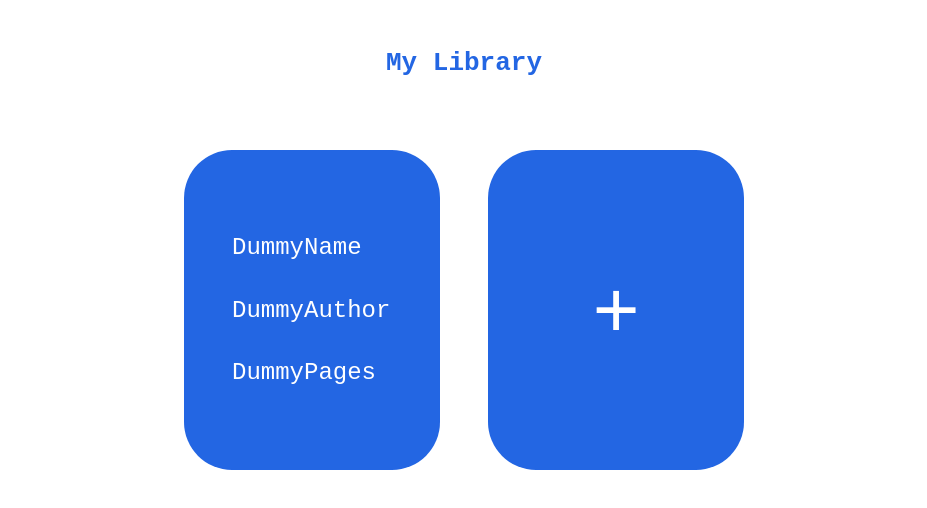
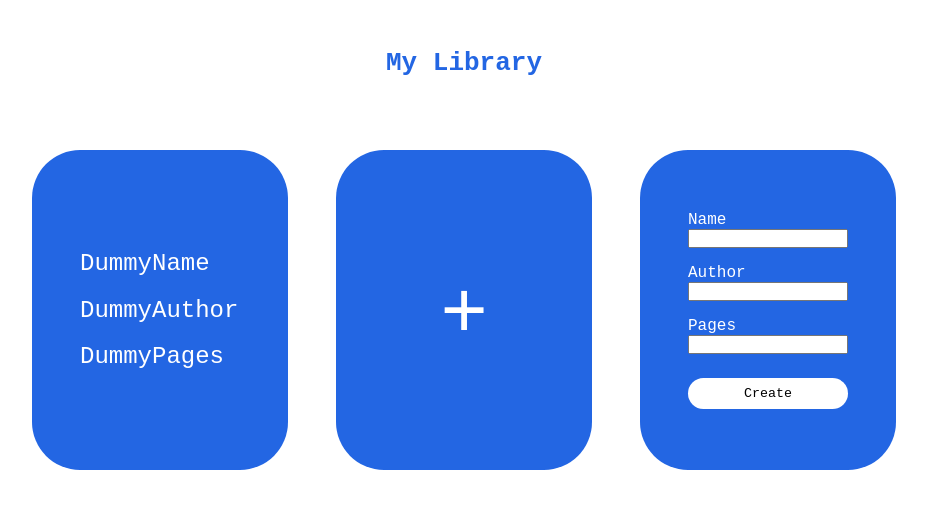
Before and after one commit to Khalidur34/odin-library, a plain HTML site: page index.html in a window 1280 px wide. Shown: the whole page, without its empty margins (176-1103 px from the left). Drawn offline with Linux system fonts and the light colour scheme.

Commit message:
functions createForm() and createFormDiv() implemented

```diff
--- a/index.html
+++ b/index.html
@@ -20,6 +20,25 @@
             <div class="card addButton">
                 <button>+</button>
             </div>
+            <div class="card form">
+                <form>
+                    <div>
+                        <label for="bookName">Name</label>
+                        <input type="text" name="bookName" id="bookName">
+                    </div>
+                    <div>
+                        <label for="authorName">Author</label>
+                        <input type="text" name="authorName" id="authorName">
+                    </div>
+                    <div>
+                        <label for="pageCount">Pages</label>
+                        <input type="text" name="pageCount" id="pageCount">
+                    </div>
+                    <div>
+                        <button type="submit">Create</button>
+                    </div>
+                </form>
+            </div>
         </div>
     </div>
 </body>
--- a/script.js
+++ b/script.js
@@ -1,4 +1,6 @@
 const myLibrary = [];
+const addButton = document.querySelector('.addButton');
+const books = document.querySelector('#books');
 
 function Book(name, author, pageCount) {
     this.name = name;
@@ -6,10 +8,44 @@ function Book(name, author, pageCount) {
     this.pageCount = pageCount;
 }
 
+function createForm() {
+    const form = document.createElement('form');
+    const name = createFormDiv("bookName", "Name", "text");
+    const author = createFormDiv("authorName", "Author", "text");
+    const pageCount = createFormDiv("pageCount", "Pages", "number");
+
+    form.appendChild(name);
+    form.appendChild(author);
+    form.appendChild(pageCount);
+
+    return form;
+}
+
 function addBookToLibrary(name, author, pageCount) {
     let book = new Book(name, author, pageCount);
     myLibrary.push(book);
 }
 
-addBookToLibrary("book", "khalid", 100);
-console.log(myLibrary);
+addButton.addEventListener('click', function() {
+    console.log("Button was Clicked");
+});
+
+function createFormDiv(id, labelName, inputType) {
+    const formDiv = document.createElement('div');
+
+    const label = document.createElement('label');
+    label.setAttribute("for", id);
+    label.textContent = labelName;
+
+    const input = document.createElement('input');
+    input.setAttribute("type", inputType);
+    input.setAttribute("name", id);
+    input.setAttribute("id", id);
+
+    formDiv.appendChild(label);
+    formDiv.appendChild(input);
+
+    return formDiv;
+}
+
+console.log(createForm());
--- a/style.css
+++ b/style.css
@@ -29,13 +29,13 @@
     display: flex;
     flex-direction: column;
     justify-content: space-evenly;
-    align-content: center;
+    align-content: flex-start;
     width: 20%;
     height: 20rem;
     background-color: rgb(35, 102, 227);
     color: white;
     border-radius: 3rem;
-    padding: 3rem;
+    padding: 5rem 3rem;
     font-family: monospace;
     font-size: 1.5rem;
     margin: 1.5rem 1.5rem;
@@ -47,3 +47,32 @@
     color: white;
     font-size: 5rem;
 }
+
+.form {
+    font-size: 1rem;
+    display: flex;
+    flex-direction: column;
+    justify-content: center;
+    align-content: space-evenly;
+}
+
+.form > form {
+    display: flex;
+    flex-direction: column;
+    justify-content: space-evenly;
+}
+
+.form > form > div {
+    display: flex;
+    flex-direction: column;
+    margin: 0.5rem 0rem;
+}
+
+.form > form > div > button {
+    border-radius: 3rem;
+    background-color: rgb(255, 255, 255);
+    border: 0px;
+    font-family: monospace;
+    padding: 0.5rem;
+    margin-top: 0.5rem;
+}
```
